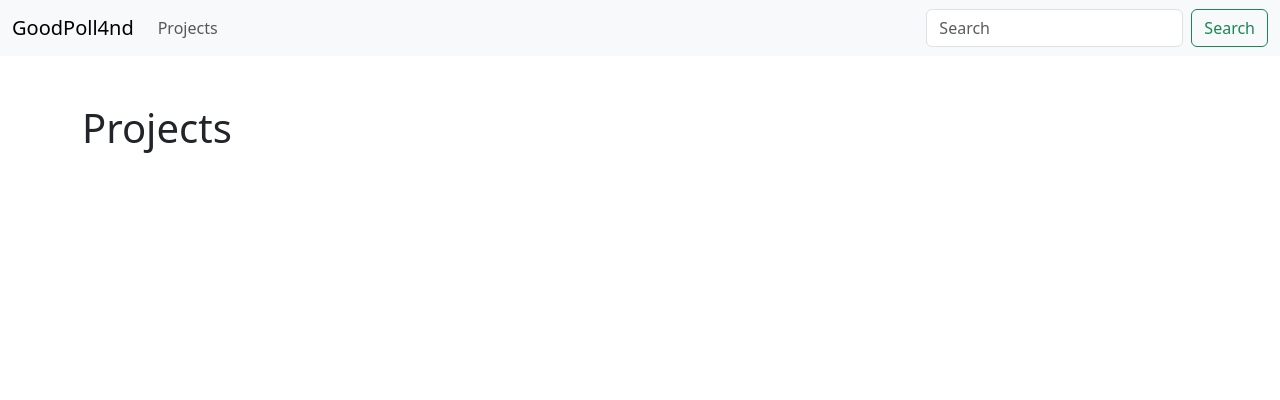
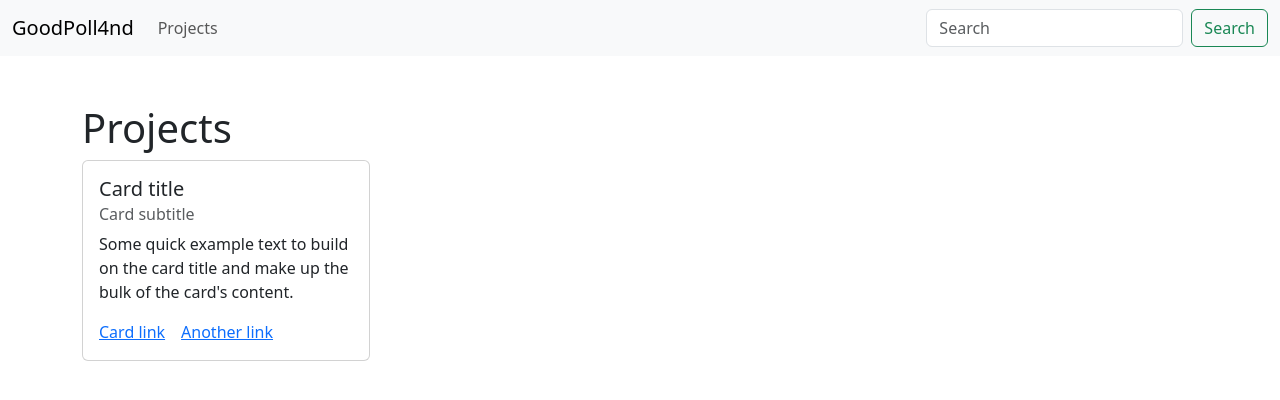
Before and after one commit to patrictobola/vite-boolfolio, a Vue app: page / in a window 1280 px wide. Shown: the top 400 px of the page. Built offline with nearby package versions, Linux system fonts and the light colour scheme; no server answers.

Commit message:
stored projects in array and proped in card

```diff
--- a/src/App.vue
+++ b/src/App.vue
@@ -6,10 +6,14 @@ export default {
   components: {
     AppHeader, AppMain
   },
+  data: () => ({
+    projects: []
+  }),
   methods: {
     fetchProjects() {
       const endpoint = 'http://127.0.0.1:8000/api/projects';
-      axios.get(endpoint).then(res => { console.log(res.data) })
+
+      axios.get(endpoint).then(res => { this.projects = res.data })
     }
   },
   created() {
@@ -20,7 +24,7 @@ export default {
 
 <template>
   <AppHeader />
-  <AppMain />
+  <AppMain :projects="projects" />
 </template>
 
 <style ></style>
--- a/src/components/AppMain.vue
+++ b/src/components/AppMain.vue
@@ -1,7 +1,24 @@
-<script></script>
+<script>
+import ProjectsCard from './projects/ProjectsCard.vue';
+export default {
+    components: {
+        ProjectsCard
+    },
+    props: { projects: Array }
+}
+</script>
 <template>
     <main class="container mt-5">
         <h1>Projects</h1>
+        <div>
+            <ul>
+                <ProjectsCard :projects="projects" />
+            </ul>
+        </div>
     </main>
 </template>
-<style></style>
+<style scoped>
+ul {
+    padding: 0;
+}
+</style>
--- /dev/null
+++ b/src/components/projects/ProjectsCard.vue
@@ -0,0 +1,24 @@
+<script>
+export default {
+    props: { projects: Array }
+}
+</script>
+<template>
+    <li>
+        <div class="card" style="width: 18rem;">
+            <div class="card-body">
+                <h5 class="card-title">Card title</h5>
+                <h6 class="card-subtitle mb-2 text-body-secondary">Card subtitle</h6>
+                <p class="card-text">Some quick example text to build on the card title and make up the bulk of the card's
+                    content.</p>
+                <a href="#" class="card-link">Card link</a>
+                <a href="#" class="card-link">Another link</a>
+            </div>
+        </div>
+    </li>
+</template>
+<style scoped>
+li {
+    list-style-type: none;
+}
+</style>
--- a/src/components/projects/ProjectsIndex.vue
+++ /dev/null
@@ -1,3 +0,0 @@
-<script></script>
-<template></template>
-<style></style>
```
